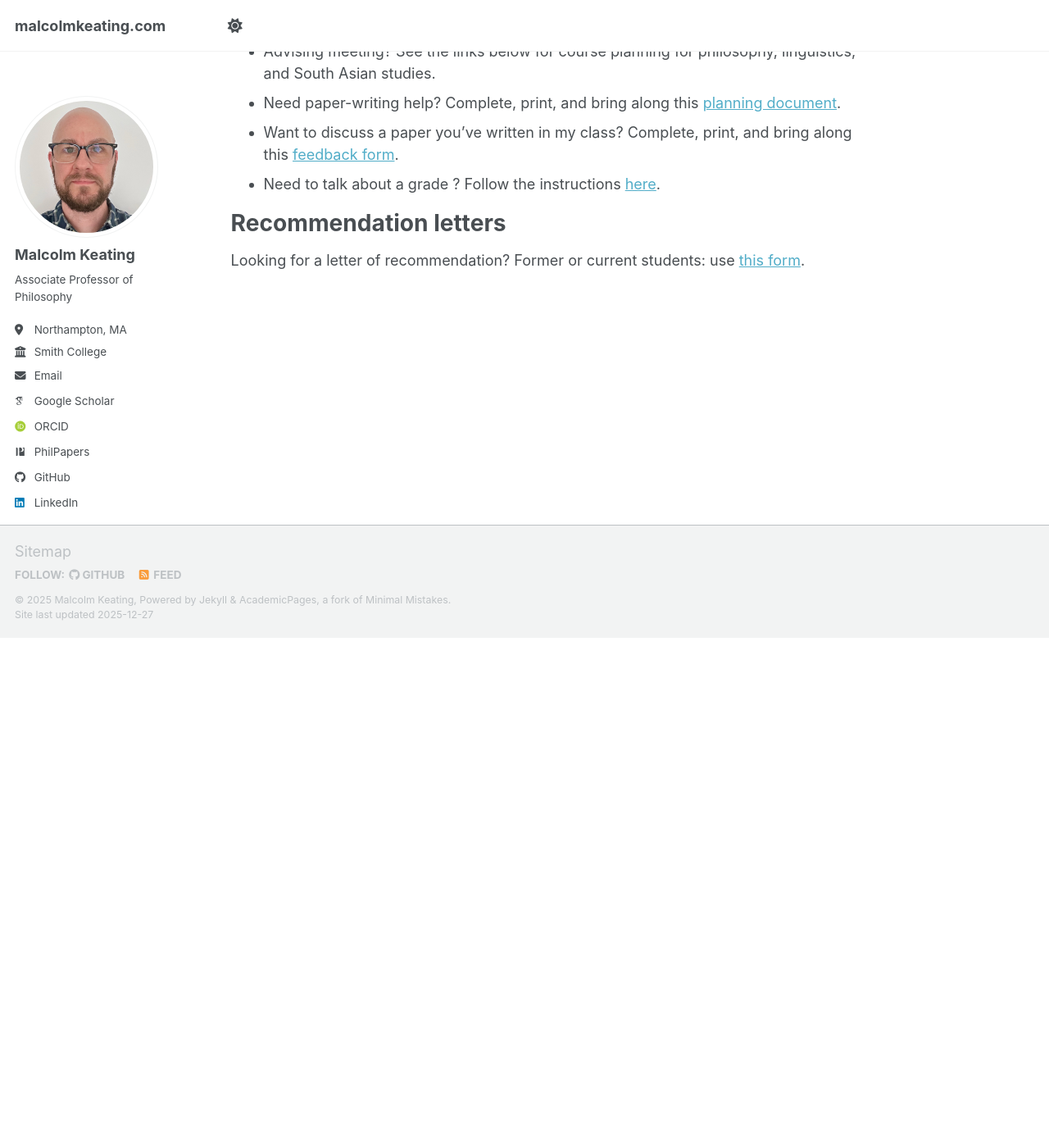
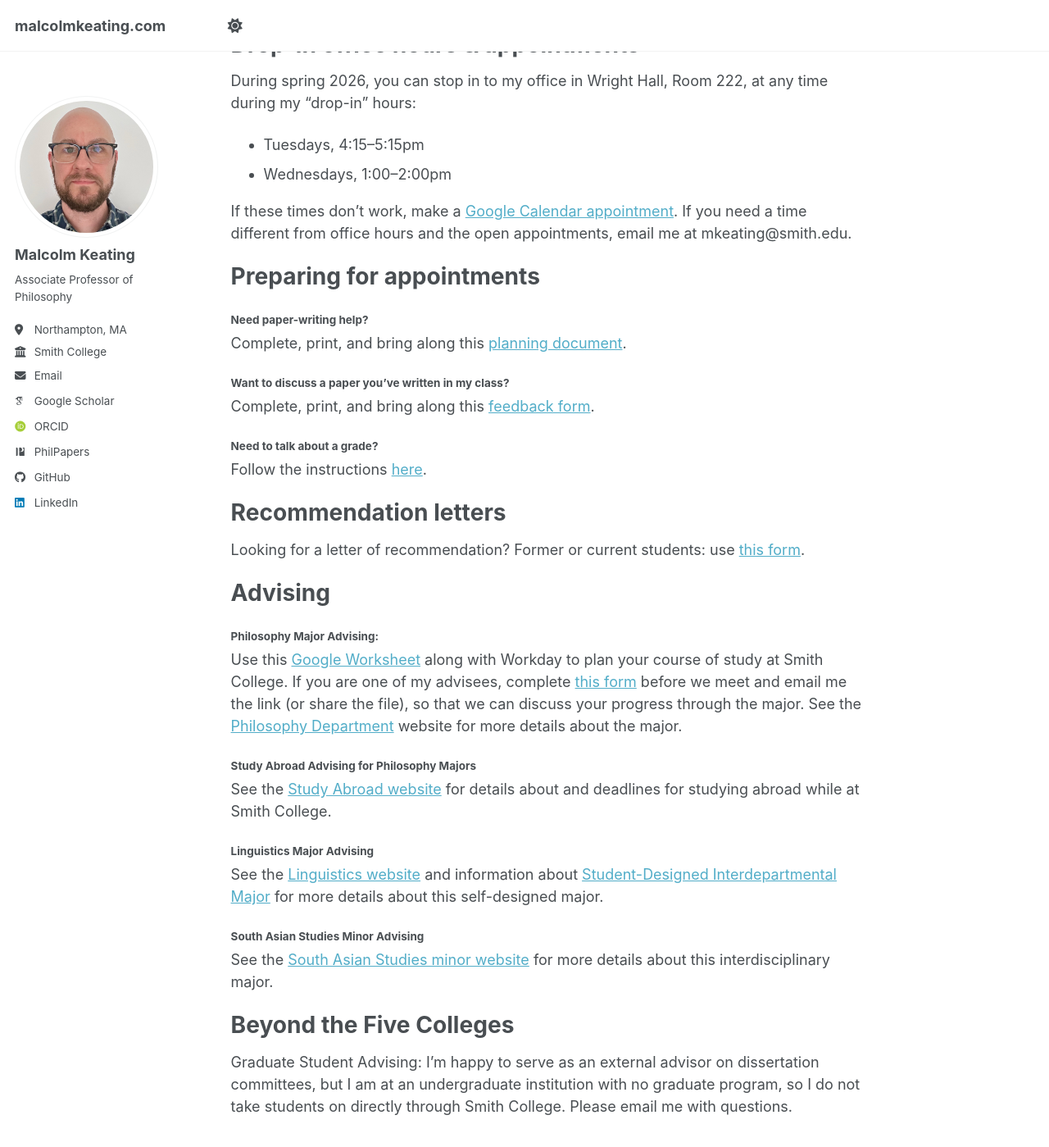
Before and after one commit to malcolmkeating/malcolmkeating.github.io, a Jekyll site: the page built from _pages/teaching.md, in a window 1280 px wide and 1400 px high, scrolled down 622 px. Shown: the whole window at 82% size. Built offline with Jekyll 4.4.1, drawn with Linux system fonts in a browser that asks for light colours; some web fonts are replaced; a script bundle is joined from its source files by our own code; library files that are not in the unit come from our copies; some of the changed text lies outside the part shown.

Commit message:
Update teaching.md

```diff
--- a/_pages/teaching.md
+++ b/_pages/teaching.md
@@ -19,11 +19,32 @@ If these times don't work, make a [Google Calendar appointment](https://calendar
 Preparing for appointments
 ======
 
-* Advising meeting? See the links below for course planning for philosophy, linguistics, and South Asian studies.
-* Need paper-writing help? Complete, print, and bring along this [planning document](https://docs.google.com/document/d/1mXalnPW7yw1391Z6j8CqAA3si5vyCKmD7ruvgejrcCQ/edit?usp=sharing).
-* Want to discuss a paper you’ve written in my class? Complete, print, and bring along this [feedback form](https://docs.google.com/document/d/1XF4dYffVN0i1hwgJYxWrLqyOgB9Qp_MJ1FRP8GbO-BQ/edit?tab=t.0#heading=h.kbzwhbz7vjpk).
-* Need to talk about a grade ? Follow the instructions [here](https://docs.google.com/document/d/1PA_5Rw0FMaB7fateY2LKXQugnjOziBSdNin95M_p1tc/edit?usp=sharing).
+#### Need paper-writing help?
+Complete, print, and bring along this [planning document](https://docs.google.com/document/d/1mXalnPW7yw1391Z6j8CqAA3si5vyCKmD7ruvgejrcCQ/edit?usp=sharing).
+#### Want to discuss a paper you’ve written in my class?
+Complete, print, and bring along this [feedback form](https://docs.google.com/document/d/1XF4dYffVN0i1hwgJYxWrLqyOgB9Qp_MJ1FRP8GbO-BQ/edit?tab=t.0#heading=h.kbzwhbz7vjpk).
+#### Need to talk about a grade?
+Follow the instructions [here](https://docs.google.com/document/d/1PA_5Rw0FMaB7fateY2LKXQugnjOziBSdNin95M_p1tc/edit?usp=sharing).
 
 Recommendation letters
 ======
 Looking for a letter of recommendation? Former or current students: use [this form](https://forms.gle/UHwpkXzFSMEryNJ29).
+
+Advising
+======
+#### Philosophy Major Advising:
+Use this [Google Worksheet](https://docs.google.com/spreadsheets/d/1oq_jhACmmrZaYt2i9pUfJoaXUZM0eB4deFd7xRFSoj0/edit?usp=sharing) along with Workday to plan your course of study at Smith College. If you are one of my advisees, complete [this form](https://docs.google.com/spreadsheets/d/1oq_jhACmmrZaYt2i9pUfJoaXUZM0eB4deFd7xRFSoj0/edit?usp=drive_link) before we meet and email me the link (or share the file), so that we can discuss your progress through the major. See the [Philosophy Department](https://www.smith.edu/academics/philosophy) website for more details about the major.
+
+#### Study Abroad Advising for Philosophy Majors
+See the [Study Abroad website](https://www.smith.edu/academics/study-abroad) for details about and deadlines for studying abroad while at Smith College.
+
+#### Linguistics Major Advising
+See the [Linguistics website](https://www.smith.edu/academics/class-deans/majors-minors-concentrations/student-designed-major) and information about [Student-Designed Interdepartmental Major](https://www.smith.edu/academics/class-deans/majors-minors-concentrations/student-designed-major) for more details about this self-designed major.
+
+#### South Asian Studies Minor Advising
+
+See the [South Asian Studies minor website](https://www.smith.edu/academics/south-asian-studies) for more details about this interdisciplinary major.
+
+Beyond the Five Colleges
+======
+Graduate Student Advising: I’m happy to serve as an external advisor on dissertation committees, but I am at an undergraduate institution with no graduate program, so I do not take students on directly through Smith College. Please email me with questions.
```
